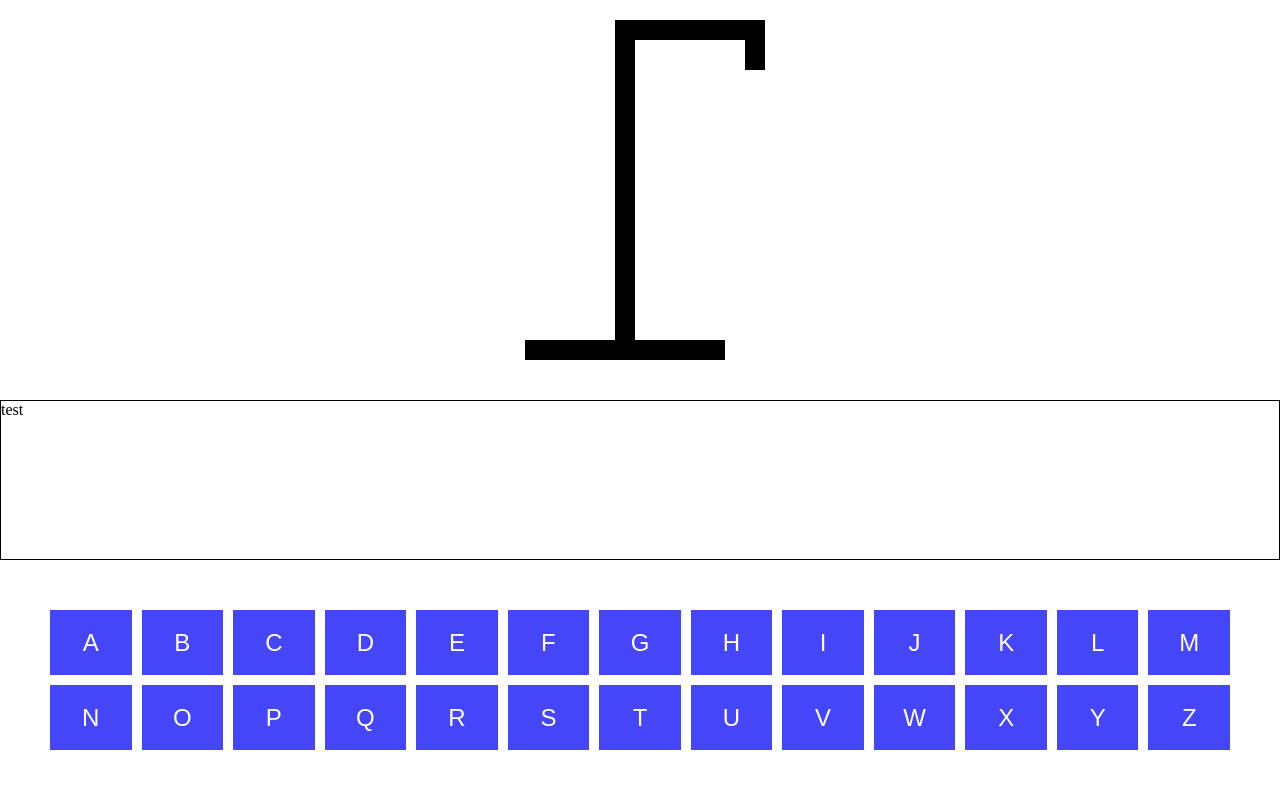
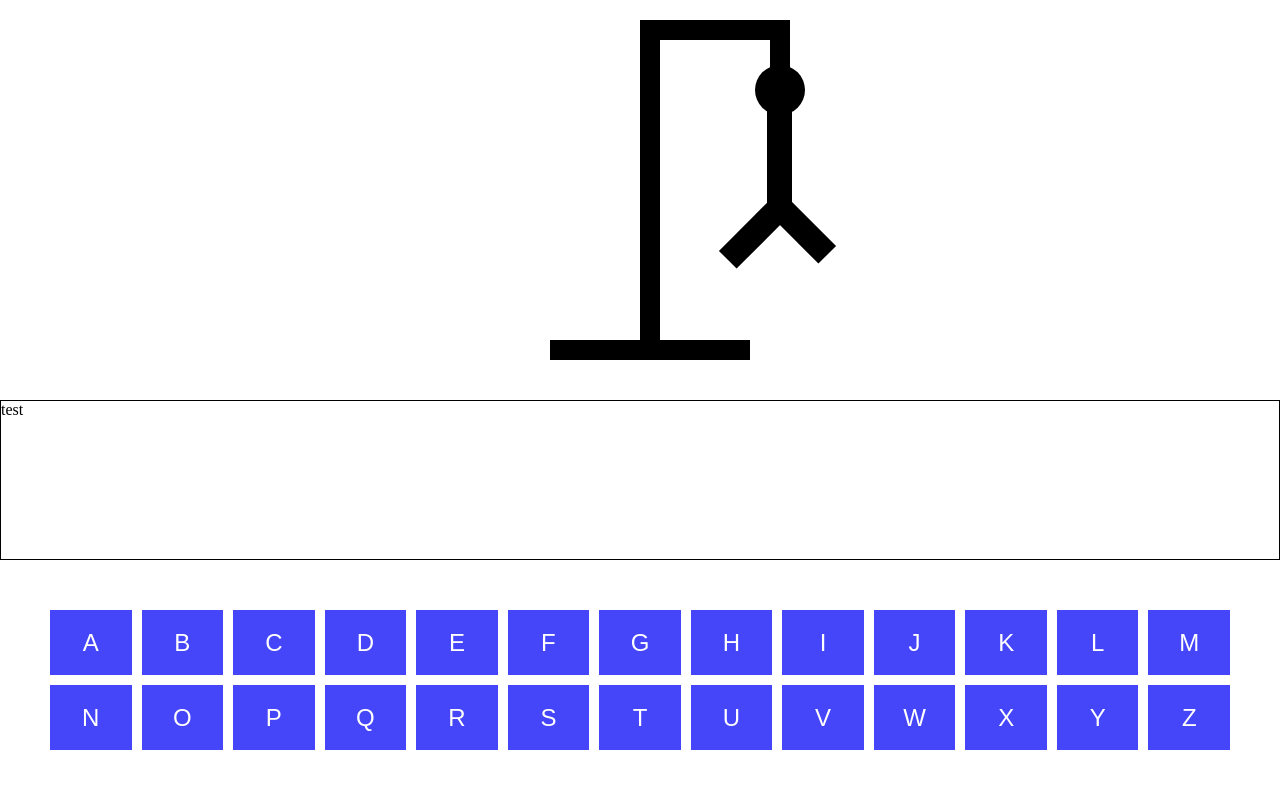
Before and after one commit to mdtagg/Hangman_TS_React, a React (Vite) app: page / in a window 1280 px wide. Shown: the top 788 px of the page. Built offline with nearby package versions, Linux system fonts and the light colour scheme.

Commit message:
hangmans head body and legs added

```diff
--- a/src/HangmanGallows.tsx
+++ b/src/HangmanGallows.tsx
@@ -1,8 +1,52 @@
 import React from 'react'
+
+const HEAD = <div style={{
+            width:'50px',
+            height:'50px',
+            backgroundColor:'black',
+            borderRadius:'100%',
+            position:'relative',
+            left:'335px',
+            top:'65px'
+        }}></div>
+
+const BODY = <div style={{
+            width:'25px',
+            height:'100px',
+            backgroundColor:'black',
+            position:'relative',
+            left:'347px',
+            top:'60px'
+}}></div>
+
+const LEFT_LEG = <div style={{
+    width:'25px',
+    height:'70px',
+    backgroundColor:'black',
+    position:'relative',
+    left:'320px',
+    top:'50px',
+    rotate:'45deg'
+}}></div>
+
+const RIGHT_LEG = <div style={{
+    width:'25px',
+    height:'70px',
+    backgroundColor:'black',
+    position:'relative',
+    left:'370px',
+    bottom:'25px',
+    rotate:'135deg'
+}}></div>
+
+const BODY_PARTS = [HEAD,BODY,LEFT_LEG,RIGHT_LEG]
 
 const HangmanGallows = () => {
     return (
         <div className='gallows-container'>
+            <div>
+            {BODY_PARTS.slice(0)}
+            </div>
             <div style={{
                 height:'20px',
                 width:'150px',
@@ -21,7 +65,6 @@ const HangmanGallows = () => {
                 top:'40px',
                 left:'150px'
             }}>
-
             </div>
             <div style={{
                 height:'300px',
```
